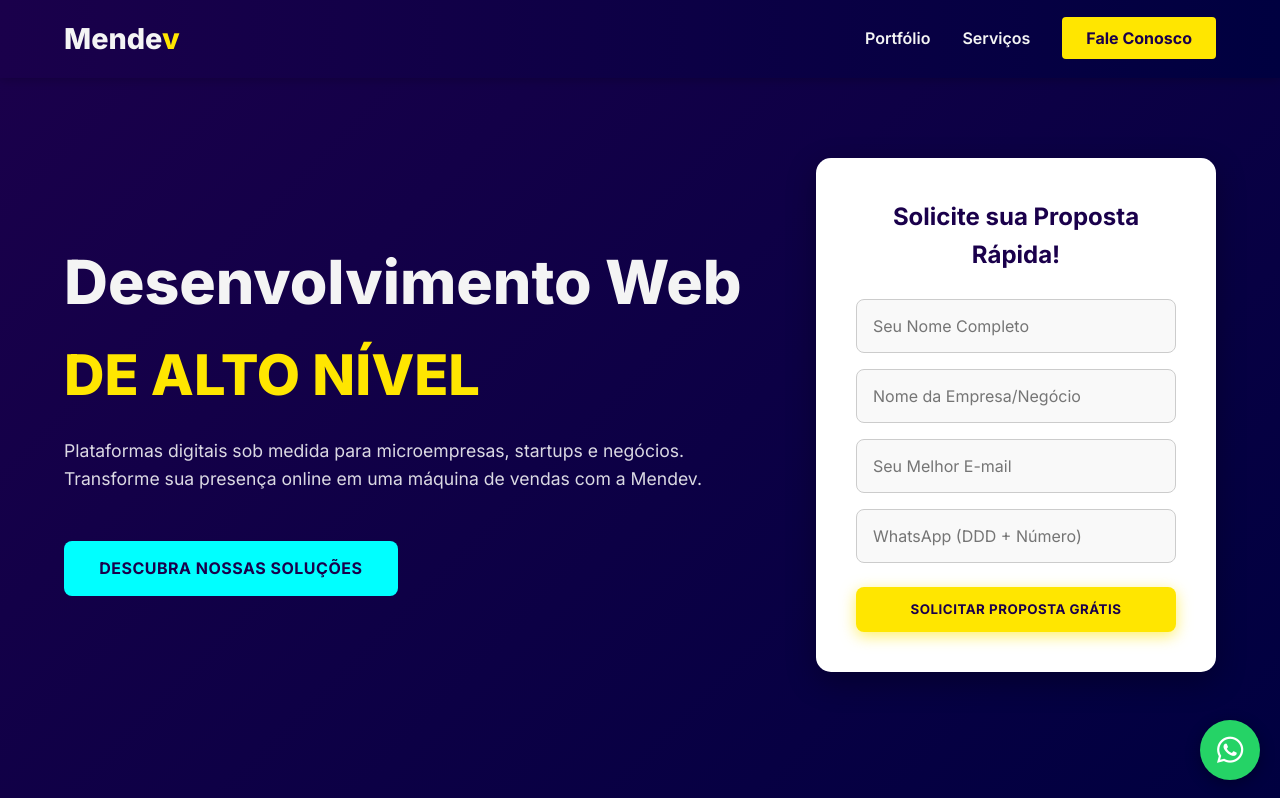
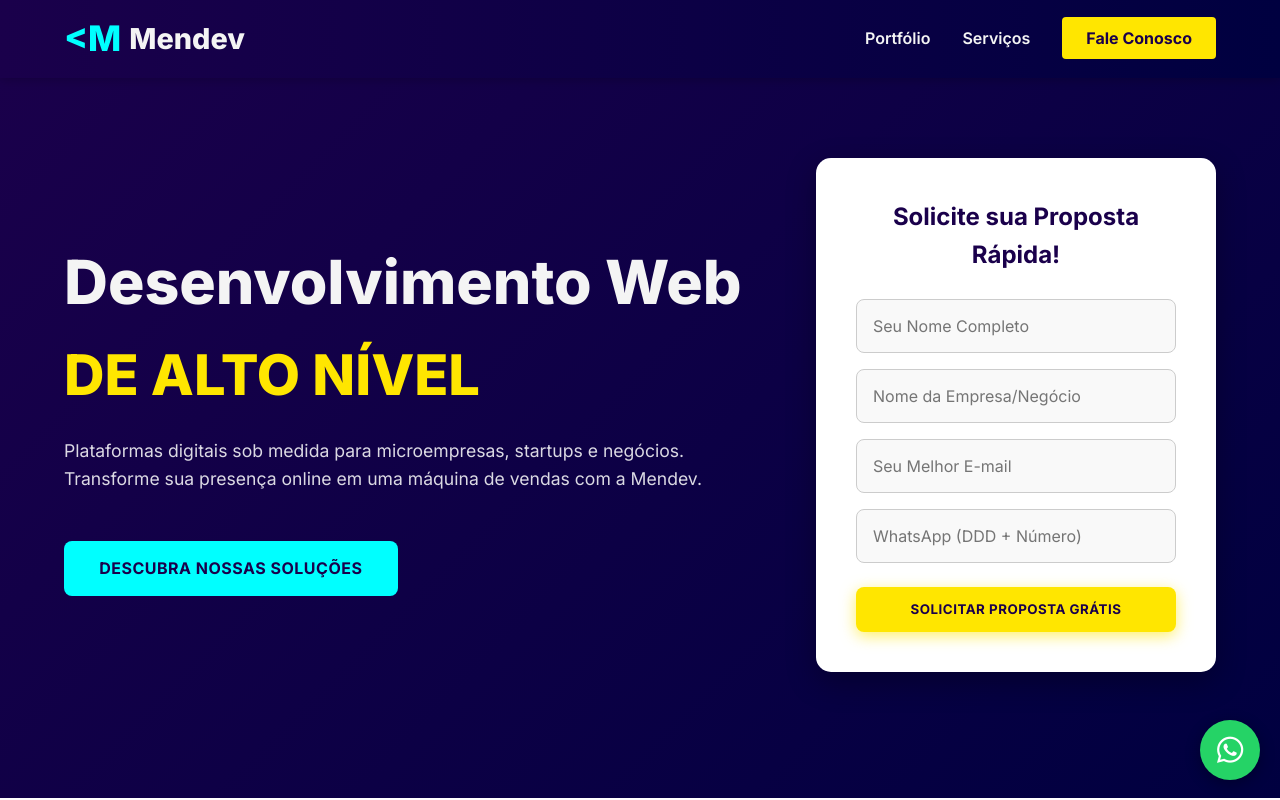
Before and after one commit to mendevwork-dev/mendevsite, a plain HTML site: page index.html in a window 1280 px wide. Shown: the top 800 px of the page. Drawn offline with Linux system fonts and the light colour scheme.

Commit message:
Implementação da logomarca <M

```diff
--- a/index.html
+++ b/index.html
@@ -69,15 +69,23 @@
             justify-content: space-between;
         }
 
-        .logo {
+        /* NOVO: Estilo da Logomarca (Header e Footer) */
+        .logo-mendev {
+            display: flex; /* Para alinhar o ícone e o texto */
+            align-items: center;
             font-size: 1.8rem;
             font-weight: 800;
             color: var(--texto-claro);
             text-decoration: none;
+            gap: 0.5rem; /* Espaçamento entre o ícone e o nome */
         }
-        .logo span {
-            color: var(--cta-primaria); /* Destaque Amarelo Elétrico */
-            font-weight: 800;
+        .logo-icon {
+            color: var(--cta-secundaria); /* Ciano Elétrico para o ícone */
+            font-size: 2.2rem;
+            line-height: 1; /* Alinhamento vertical */
+        }
+        .logo-text {
+            color: var(--texto-claro);
         }
 
         nav ul {
@@ -420,7 +428,10 @@
     <header>
         <div class="container">
             <nav>
-                <a href="#hero" class="logo">Mende<span>v</span></a>
+                <a href="#hero" class="logo-mendev">
+                    <span class="logo-icon">&lt;M</span>
+                    <span class="logo-text">Mendev</span>
+                </a>
                 <ul>
                     <li><a href="#modelos">Portfólio</a></li>
                     <li><a href="#diferenciais">Serviços</a></li>
@@ -534,6 +545,10 @@
     </main>
     <footer>
         <div class="container">
+            <a href="#hero" class="logo-mendev" style="color: var(--texto-claro); margin-bottom: 1rem; justify-content: center;">
+                <span class="logo-icon">&lt;M</span>
+                <span class="logo-text">Mendev</span>
+            </a>
             <p>Mendev - Seu Parceiro em Desenvolvimento Web de Alta Performance.</p>
             <p>&copy; 2025 Mendev | <a href="#hero">Sites Profissionais</a>. Todos os direitos reservados.</p>
         </div>
```
